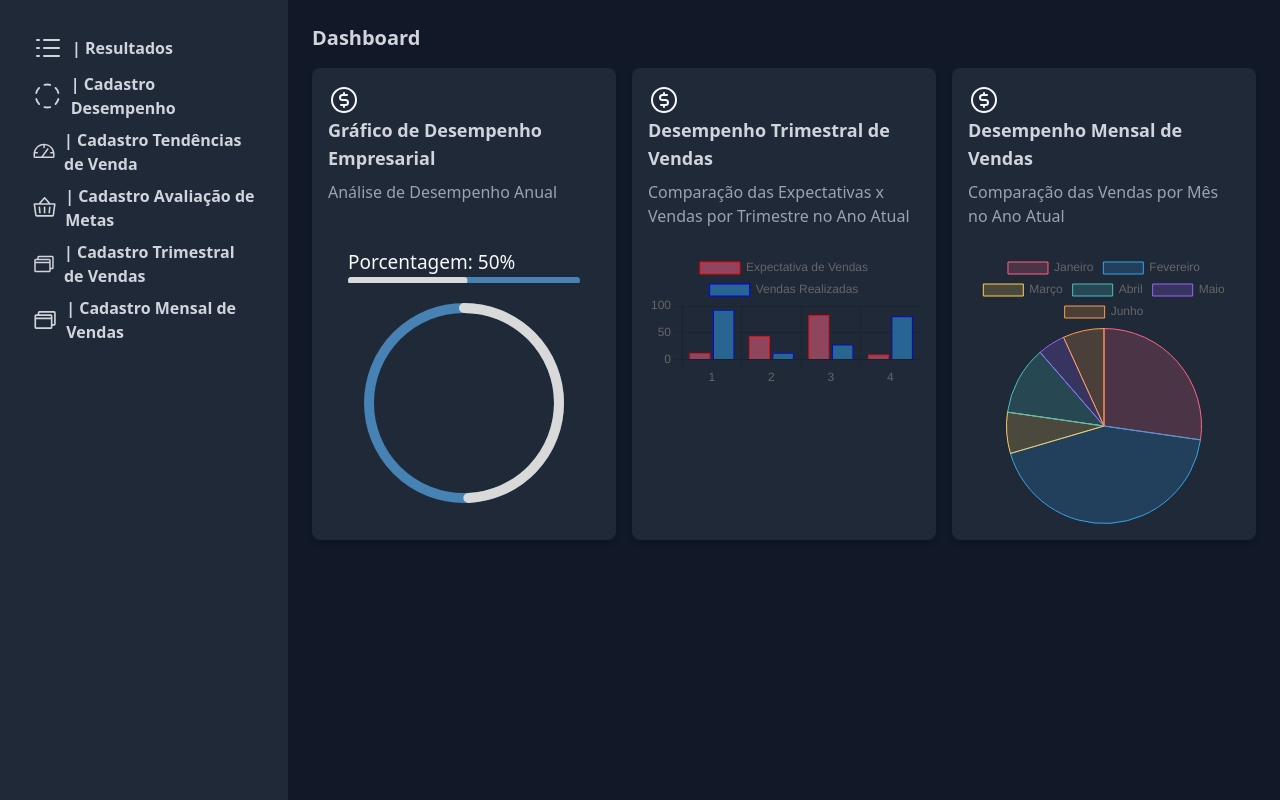
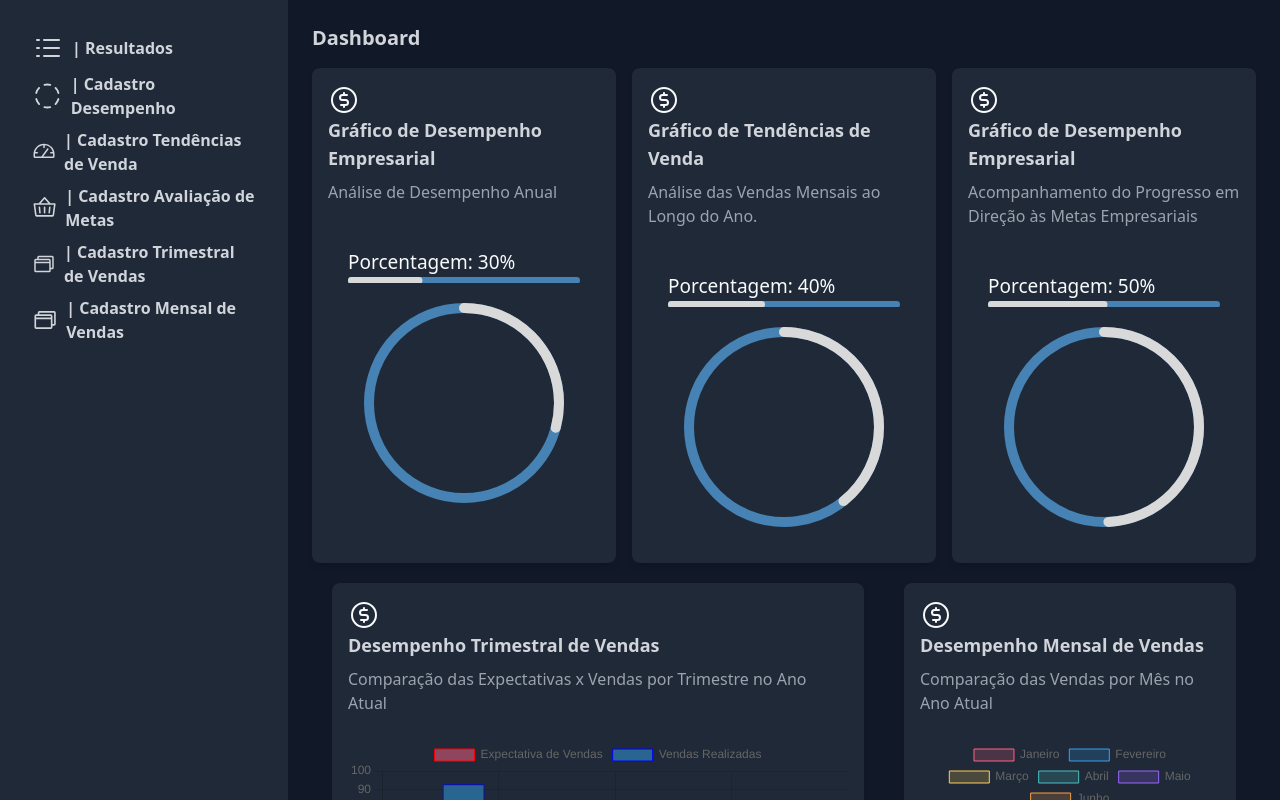
Before and after one commit to Zaysu/DashBoard, a React (Create React App) app in the folder dashboardempresarial/: page / in a window 1280 px wide. Built offline with nearby package versions, Linux system fonts and the light colour scheme.

Commit message:
fix components

```diff
--- /dev/null
+++ b/dashboardempresarial/src/components/BasePage.js
@@ -0,0 +1,17 @@
+import React from 'react';
+import Navigation from './Navigation';
+
+const BasePage = ({ content }) => {
+  return (
+    <div className='bg-gray-900 text-gray-50 h-screen flex flex-col'>
+      <div className='flex flex-1 overflow-hidden'>
+        <Navigation />
+        <main className='flex-1 p-6 overflow-y-auto'>
+          {content}
+        </main>
+      </div>
+    </div>
+  );
+}
+
+export default BasePage;
--- a/dashboardempresarial/src/components/DashboardCard.js
+++ b/dashboardempresarial/src/components/DashboardCard.js
@@ -4,9 +4,13 @@ import PieChart from './PieChart';
 import BarChart from './BarGraph';
 import { CurrencyCircleDollar } from "@phosphor-icons/react";
 
-const DashboardCard = ({ title, content, type, data, percent, options }) => {
+const DashboardCard = ({ title, content, type, data, percent, options, cardStyles }) => {
   return (
-    <div className="bg-gray-800 p-4 rounded-lg shadow-md">
+    <div className="bg-gray-800 p-4 rounded-lg shadow-md"  style={{
+      width: cardStyles?.width || '',
+      height: cardStyles?.height || '',
+      margin: cardStyles?.margin || ''
+    }}>
       <CurrencyCircleDollar size={32} />
       <h4 className="text-lg font-semibold text-gray-300">{title}</h4>
       <p className="text-gray-400 mt-2">{content}</p><br />
--- a/dashboardempresarial/src/components/Home.js
+++ /dev/null
@@ -1,42 +0,0 @@
-import React from 'react';
-import Navigation from './Navigation';
-import DashboardCard from './DashboardCard';
-import { pieChartData } from './ChartData';
-import { data, options } from './DataBar';
-
-const Home = () => {
-
-  return (
-    <div className='bg-gray-900 text-gray-50 h-screen flex flex-col'>
-      <div className='flex flex-1 overflow-hidden'>
-        <Navigation />
-        <main className='flex-1 p-6 overflow-y-auto'>
-          <h3 className='text-xl font-semibold text-gray-300 mb-4'>Dashboard</h3>
-          <div className="grid grid-cols-1 sm:grid-cols-2 md:grid-cols-3 gap-4">
-            <DashboardCard
-              title="Gráfico de Desempenho Empresarial"
-              content="Análise de Desempenho Anual"
-              type="progress"
-              percent={50}
-            />
-             <DashboardCard
-              title="Desempenho Trimestral de Vendas"
-              content="Comparação das Expectativas x Vendas por Trimestre no Ano Atual"
-              type="bar"
-              data= {data}
-              options={options}
-            />
-            <DashboardCard
-              title="Desempenho Mensal de Vendas"
-              content="Comparação das Vendas por Mês no Ano Atual"
-              type="pie"
-              data={pieChartData}
-            />
-          </div>
-        </main>
-      </div>
-    </div>
-  );
-}
-
-export default Home;
--- a/dashboardempresarial/src/components/PieChart.js
+++ b/dashboardempresarial/src/components/PieChart.js
@@ -3,7 +3,7 @@ import { Pie } from 'react-chartjs-2';
 
 const PieChart = ({ data }) => {
   return (
-    <div>
+    <div style={{ width: '100%', height: 'auto'}}>
       <Pie data={data} />
     </div>
   );
--- a/dashboardempresarial/src/components/Avaliacao.js
+++ b/dashboardempresarial/src/pages/Avaliacao.js
@@ -1,6 +1,6 @@
 import React, { useEffect, useState } from 'react';
 import { Circle, Line } from 'rc-progress';
-import Navigation from "./Navigation"
+import Navigation from "../components/Navigation"
 import {CurrencyCircleDollar } from "@phosphor-icons/react";
 import {
   Chart as ChartJS,
--- a/dashboardempresarial/src/components/VendasTrimestre.js
+++ b/dashboardempresarial/src/pages/Desenpenho.js
@@ -1,6 +1,6 @@
 import React, { useEffect, useState } from 'react';
 import { Circle, Line } from 'rc-progress';
-import Navigation from "./Navigation"
+import Navigation from "../components/Navigation"
 import {CurrencyCircleDollar } from "@phosphor-icons/react";
 import {
   Chart as ChartJS,
@@ -88,7 +88,7 @@ export const dataPie = {
 };
 
 
-const VendasTrimestre = () => {
+const Desenpenho = () => {
   const [vendasMensais, setVendasMensais] = useState([]);
 
   useEffect(() =>{
@@ -232,4 +232,4 @@ const VendasTrimestre = () => {
   );
 }
 
-export default VendasTrimestre;
+export default Desenpenho;
--- /dev/null
+++ b/dashboardempresarial/src/pages/Home.js
@@ -0,0 +1,57 @@
+import React from 'react';
+import BasePage from '../components/BasePage';
+import Navigation from '../components/Navigation';
+import DashboardCard from '../components/DashboardCard';
+import { pieChartData } from '../components/ChartData';
+import { data, options } from '../components/DataBar';
+
+const Home = () => {
+  return (
+    <BasePage
+      content={
+        <>
+          <h3 className='text-xl font-semibold text-gray-300 mb-4'>Dashboard</h3>
+          <div className="grid grid-cols-1 sm:grid-cols-2 md:grid-cols-3 gap-4">
+            <DashboardCard
+              title="Gráfico de Desempenho Empresarial"
+              content="Análise de Desempenho Anual"
+              type="progress"
+              percent={30}
+            />
+            <DashboardCard
+              title="Gráfico de Tendências de Venda"
+              content="Análise das Vendas Mensais ao Longo do Ano."
+              type="progress"
+              percent={40}
+            />
+            <DashboardCard
+              title="Gráfico de Desempenho Empresarial"
+              content="Acompanhamento do Progresso em Direção às Metas Empresariais"
+              type="progress"
+              percent={50}
+            />
+          </div>
+          <div className="flex">
+            <DashboardCard
+              title="Desempenho Trimestral de Vendas"
+              content="Comparação das Expectativas x Vendas por Trimestre no Ano Atual"
+              type="bar"
+              data={data}
+              options={options}
+              cardStyles={{ width: '100%', height: '620px', margin: 20 }}
+            />
+            <DashboardCard
+              title="Desempenho Mensal de Vendas"
+              content="Comparação das Vendas por Mês no Ano Atual"
+              type="pie"
+              data={pieChartData}
+              cardStyles={{ width: '50%', margin: 20 }}
+            />
+          </div>
+        </>
+      }
+    />
+  );
+}
+
+export default Home;
--- a/dashboardempresarial/src/components/VendasMensais.js
+++ b/dashboardempresarial/src/pages/Tendencias.js
@@ -1,6 +1,6 @@
 import React, { useEffect, useState } from 'react';
 import { Circle, Line } from 'rc-progress';
-import Navigation from "./Navigation"
+import Navigation from "../components/Navigation"
 import {CurrencyCircleDollar } from "@phosphor-icons/react";
 import {
   Chart as ChartJS,
@@ -88,7 +88,7 @@ export const dataPie = {
 };
 
 
-const VendasMensais = () => {
+const Tendencias = () => {
   const [vendasMensais, setVendasMensais] = useState([]);
 
   useEffect(() =>{
@@ -232,4 +232,4 @@ const VendasMensais = () => {
   );
 }
 
-export default VendasMensais;
+export default Tendencias;
--- a/dashboardempresarial/src/components/Desenpenho.js
+++ b/dashboardempresarial/src/pages/VendasMensais.js
@@ -1,6 +1,6 @@
 import React, { useEffect, useState } from 'react';
 import { Circle, Line } from 'rc-progress';
-import Navigation from "./Navigation"
+import Navigation from "../components/Navigation"
 import {CurrencyCircleDollar } from "@phosphor-icons/react";
 import {
   Chart as ChartJS,
@@ -88,7 +88,7 @@ export const dataPie = {
 };
 
 
-const Desenpenho = () => {
+const VendasMensais = () => {
   const [vendasMensais, setVendasMensais] = useState([]);
 
   useEffect(() =>{
@@ -232,4 +232,4 @@ const Desenpenho = () => {
   );
 }
 
-export default Desenpenho;
+export default VendasMensais;
--- a/dashboardempresarial/src/components/Tendencias.js
+++ b/dashboardempresarial/src/pages/VendasTrimestre.js
@@ -1,6 +1,6 @@
 import React, { useEffect, useState } from 'react';
 import { Circle, Line } from 'rc-progress';
-import Navigation from "./Navigation"
+import Navigation from "../components/Navigation"
 import {CurrencyCircleDollar } from "@phosphor-icons/react";
 import {
   Chart as ChartJS,
@@ -88,7 +88,7 @@ export const dataPie = {
 };
 
 
-const Tendencias = () => {
+const VendasTrimestre = () => {
   const [vendasMensais, setVendasMensais] = useState([]);
 
   useEffect(() =>{
@@ -232,4 +232,4 @@ const Tendencias = () => {
   );
 }
 
-export default Tendencias;
+export default VendasTrimestre;
```
Also changed, not shown: dashboardempresarial/src/App.js (+6 -6 lines).
